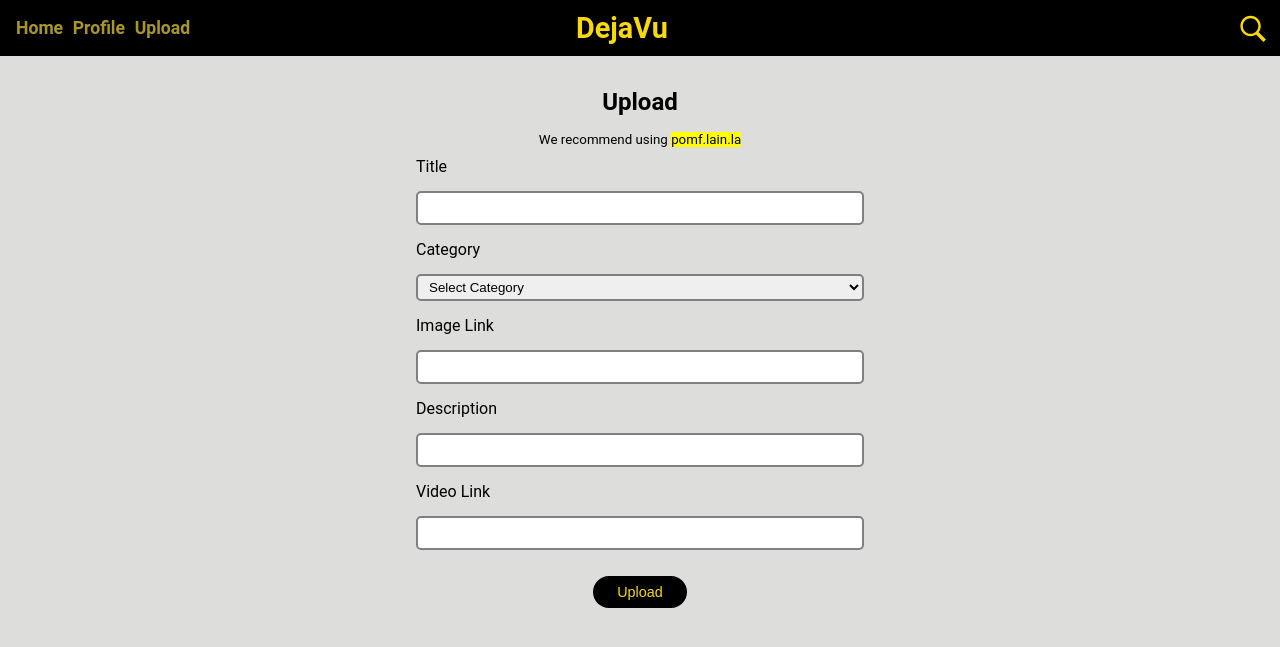
After one commit to xamimran/reach_me, a Flask app: page /link in a window 1280 px wide. The commit adds this page. Shown: the top 647 px of the page. Run offline with Flask 2, Linux system fonts and the light colour scheme; the visitor is signed in with stand-in values (Sample User, id 1); some libraries are stand-ins or nearby versions.

Commit message:
upload by link integrated

```diff
--- a/app.py
+++ b/app.py
@@ -16,7 +16,7 @@ from werkzeug.security import check_password_hash, generate_password_hash
 app = Flask(__name__)
 app.secret_key = b'_5#y2L"F4Q8z\n\xec]/'
 
-STATUS = 'production'
+STATUS = 'development'
 
 if STATUS == 'development':
     app.config['DEBUG'] = True
@@ -84,20 +84,26 @@ class uploads(db.Model):
     vid = db.Column(db.Integer, primary_key=True, nullable=False)
     user_id = db.Column(db.Integer, db.ForeignKey('users.uid'), nullable=False)
     date = db.Column(db.Date, default=datetime.now(timezone.utc).strftime("%Y-%m-%d"), nullable=False)
-    title = db.Column(db.String, nullable=False)
+    title = db.Column(db.Text, nullable=False)
     describtion = db.Column(db.Text, nullable=False)
-    category = db.Column(db.String, nullable=False)
+    category = db.Column(db.Text, nullable=False)
     video = db.Column(db.String, nullable=False)
+    video_link = db.Column(db.String)
     image = db.Column(db.String, nullable=False)
+    image_link = db.Column(db.String)
+    method = db.Column(db.String, nullable=False)
     video_id = db.relationship('comments', backref='vdetails', lazy=True)
 
-    def __init__(self, user_id, title, describtion, category, video, image):
+    def __init__(self, user_id, title, describtion, category, video, video_link, image, image_link, method):
         self.user_id = user_id
         self.title = title
         self.describtion = describtion
         self.category = category
         self.video = video
+        self.video_link = video_link
         self.image = image
+        self.image_link = image_link
+        self.method = method
 
 
 # Configure session to use filesystem (instead of signed cookies)
@@ -303,7 +309,7 @@ def video(filename):
     else:
 
         data = uploads.query.filter_by(video=filename).first()
-        related = uploads.query.filter_by(category=data.category).limit(12)
+        related = uploads.query.filter(uploads.vid != data.vid, uploads.category==data.category).limit(12)
         replays = comments.query.filter_by(vid_id=data.vid)
 
         return render_template("video.html", vidx=filename, data=data, comments=replays, files=related)
@@ -316,10 +322,10 @@ def image(filename):
 
 
 # Configure the location that videos will live in
-app.config["VIDEO_PATH"] = "./app/static/videos"
+app.config["VIDEO_PATH"] = "C:/Users/I FIX/Desktop/fv/static/videos"
 
 # Configure the location that images will live in
-app.config["IMAGE_PATH"] = "./app/static/images"
+app.config["IMAGE_PATH"] = "C:/Users/I FIX/Desktop/fv/static/images"
 
 # List of img accepted extensions
 app.config["ALLOWED_VIDEO_EXTENSIONS"] = ["MOV", "MP4", "OGG", "WEBM"]
@@ -360,6 +366,11 @@ def check_img(filename):
 def id_generator(size=10, chars=string.ascii_uppercase + string.digits):
     return ''.join(random.choice(chars) for _ in range(size))
 
+@app.route("/upload_method")
+@login_required
+def upload_method():
+    return render_template("method.html")
+
 @app.route("/upload", methods=["POST", "GET"])
 @login_required
 def upload():
@@ -374,6 +385,9 @@ def upload():
         if not request.form.get("describtion"):
             return render_template("error.html", code=400, t1="Missing description")
 
+        # Ensure category is provided
+        if request.form.get("category") not in GENRES:
+            return render_template("error.html", code=400, t1="Invalid/missing category")
 
         if request.files:
 
@@ -382,16 +396,16 @@ def upload():
 
             # Ensure the video has a name
             if video.filename == "":
-                return render_template("error.css", code=400, t1="Video must have a name")
+                return render_template("error.html", code=400, t1="Video must have a name")
 
             # Ensure the image has a name
             if img.filename == "":
-                return render_template("error.css", code=400, t1="Image must have a name")
+                return render_template("error.html", code=400, t1="Image must have a name")
 
             the_id = id_generator()
             # Check the video extension
             if not check_vid(video.filename):
-                return render_template("error.css", code=400, t1="Video extension not allowed")
+                return render_template("error.html", code=400, t1="Video extension not allowed")
 
             else:
                 videoname = the_id + "." + check_vid(video.filename)
@@ -408,9 +422,10 @@ def upload():
                 img.save(os.path.join(app.config["IMAGE_PATH"], imagename))
 
             # Save uploaded to db
-            entry = uploads(session["user_id"], request.form.get("title"),
-                            request.form.get("describtion"),
-                            request.form.get("category").lower(), videoname, imagename)
+            entry = uploads(session["user_id"], request.form.get("title"), request.form.get("describtion"),
+                            request.form.get("category").lower(), videoname,
+                             'N/A', imagename, 'N/A', 'upload')
+
             db.session.add(entry)
             db.session.commit()
             flash('Uploaded')
@@ -419,6 +434,47 @@ def upload():
 
     else:
         return render_template("upload.html", genres=GENRES)
+
+
+@app.route("/link", methods=["POST", "GET"])
+@login_required
+def link():
+
+    if request.method == "POST":
+
+        # Ensure title is submitted
+        if not request.form.get("title"):
+            return render_template("error.html", code=400, t1="Missing title")
+
+        # Ensure description is submitted
+        if not request.form.get("describtion"):
+            return render_template("error.html", code=400, t1="Missing description")
+
+        # Ensure the video has a link
+        if not request.form.get("videoLink"):
+            return render_template("error.html", code=400, t1="Video must have a link")
+
+        if not request.form.get("imageLink"):
+            return render_template("error.html", code=400, t1="Image must have a link")
+
+        if request.form.get("category") not in GENRES:
+            return render_template("error.html", code=400, t1="Invalid/missing category")
+
+        the_id = id_generator()
+
+        # Save uploaded to db
+        entry = uploads(session["user_id"], request.form.get("title"), request.form.get("describtion"),
+                request.form.get("category").lower(), the_id, request.form.get("videoLink"),
+                the_id, request.form.get("imageLink"), 'link')
+
+        db.session.add(entry)
+        db.session.commit()
+        flash('Uploaded')
+        # session.pop('_flashes', None)
+        return redirect(request.url)
+
+    else:
+        return render_template("link.html", genres=GENRES)
 
 
 @app.route("/payment")
--- a/static/style.css
+++ b/static/style.css
@@ -32,6 +32,11 @@ body {
   align-items: center;
   background-color: black;
   height: 3.5rem;
+}
+
+small {
+  display: block;
+  margin-bottom: 10px;
 }
 
 .flex {
@@ -81,7 +86,7 @@ ul {
 .logo {
   position: absolute;
   top: .7rem;
-  left: 43%;
+  left: 45%;
   font-size: 1.2rem;
   color: #F9D90C;
 }
@@ -150,7 +155,7 @@ ul {
   .logo {
   position: absolute;
   top: .6rem;
-  left: 36%;
+  left: 40%;
   font-size: 1.2rem;
   color: #F9D90C;
   }
@@ -205,6 +210,23 @@ ul {
 .search-div button{
   color: #A89728;
   /*background-color: #fff;*/
+}
+
+.method {
+  margin-top: 8rem;
+}
+
+.method-child {
+  margin-top: 2rem;
+}
+
+.method-child a {
+  padding: .5rem;
+}
+
+.method-child a:hover {
+  color: black;
+  font-weight: bolder;
 }
 
 .flash {
@@ -264,6 +286,13 @@ select {
   border-radius: 5px;
   border: 2px gray solid;
   padding: 3px 7px;
+}
+
+#media-player {
+  position: relative;
+  width: 100%;
+  top: 0;
+  height: 100%;
 }
 
 video {
@@ -488,7 +517,7 @@ a:hover {
   padding: .4rem 1rem;
 }
 
-.video-comments button {
+.video-comments button, .link-button {
   border-radius: 4px;
   background-color: #F9D90C;
   color: black;
--- a/templates/layout.html
+++ b/templates/layout.html
@@ -7,11 +7,12 @@
         <meta name="viewport" content="initial-scale=1, width=device-width">
 
         <!--Favivon-->
-        <link href="/static/favicon.ico" rel="icon">
+        <link href="../static/favicon.ico" rel="icon">
         <!--Style sheet-->
-        <link href="/static/style.css" rel="stylesheet">
+        <link href="../static/style.css" rel="stylesheet">
+        {% block link %}{% endblock %}
 
-        <title>DejaHoe | {% block title %}{% endblock %}</title>
+        <title>DejaVu | {% block title %}{% endblock %}</title>
     </head>
 
     <body>
@@ -26,7 +27,7 @@
                     <ul data-visible="false" class="primary-navigation flex">
                         <li><a href="/">Home</a></li>
                         <li><a href="/profile">Profile</a></li>
-                        <li><a href="/upload">Upload</a></li>
+                        <li><a href="/upload_method">Upload</a></li>
                     </ul>
                 </div>
                 {% endif %}
@@ -60,6 +61,7 @@
         </main>
 
         {%block footer %}{% endblock %}
-        <script src="../static/js.js"></script>
     </body>
+    <script src="../static/js.js"></script>
+    {% block script %}{% endblock %}
 </html>
--- /dev/null
+++ b/templates/link.html
@@ -0,0 +1,38 @@
+{% extends "layout.html" %}
+
+{% block title %}
+    Upload
+{% endblock %}
+
+{% block main %}
+    <div class="wrapper" bkg-c="0">
+        <form action="/link" method="post" enctype="multipart/form-data">
+
+            <h2 class="sub-heading">Upload</h2>
+            <small>We recommend using <mark>pomf.lain.la</mark></a></small>
+            <label for="Title">Title</label>
+            <input type="text" name="title" id="Title">
+
+            <label for="Category">Category</label>
+            <select name="category" id="Category">
+                <option disabled selected>Select Category</option>
+                {% for genre in genres %}
+                <option value="{{ genre }}">{{ genre }}</option>
+                {% endfor %}
+
+            </select>
+
+            <label for="ImageLink">Image Link</label>
+            <input type="text" name="imageLink" id="ImageLink">
+
+            <label for="Description">Description</label>
+            <input name="describtion" type="text" id="Description">
+
+            <label for="VideoLink">Video Link</label>
+            <input name="videoLink" type="text" id="VideoLink">
+
+            <button class="btn" type="submit">Upload</button>
+
+        </form>
+    </div>
+{% endblock %}
--- a/templates/register.html
+++ b/templates/register.html
@@ -13,7 +13,7 @@
             <input name="password" autocomplete="off" placeholder="Password" type="password">
             <input name="confirmation" autocomplete="off" placeholder="Password (again)" type="password">
             <p>Already have an account? <a href="/login">Login</a> </p>
-            <button  type="submit">Register</button>
+            <button class="btn"  type="submit">Register</button>
         </form>
     </div>
 {% endblock %}
```
Also changed, not shown: templates/index.html (+18 -1 lines), templates/method.html (added, +17 -0 lines), templates/search.html (+19 -1 lines), templates/video.html (+76 -6 lines).
